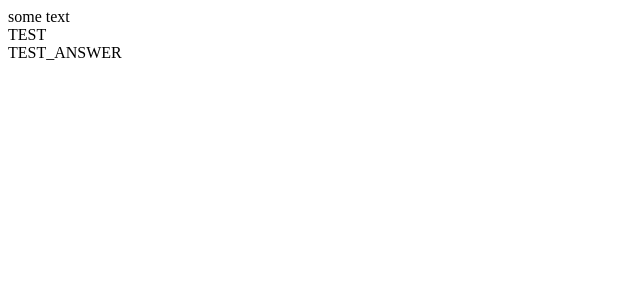
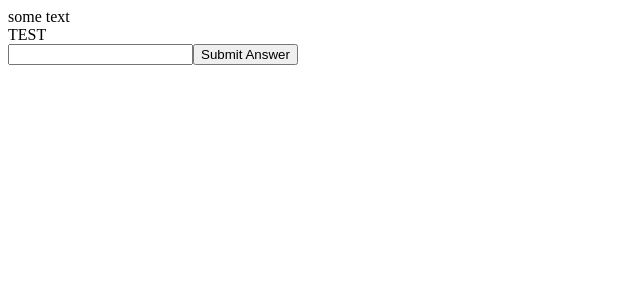
Before and after one commit to orfnyc/flashcards, a React (Vite) app: page / in a window 1280 px wide. Shown: the top 300 px of the page, without its empty margins (0-640 px from the left). Built offline with nearby package versions, Linux system fonts and the light colour scheme.

Commit message:
test form answering

```diff
--- a/src/Study.tsx
+++ b/src/Study.tsx
@@ -1,14 +1,25 @@
-import react from 'react'
+import react, { useState } from 'react'
 import StudyMode from "./midlayer/StudyMode"
 
 function Study()
 {
     const ex = new StudyMode();
+    const [answer, setAnswer] = useState("");
+
+    const handleSubmit = (e: react.FormEvent<HTMLFormElement>) =>
+    {
+        e.preventDefault();
+        ex.evaluateAnswer(answer);
+        setAnswer("");
+    }
     return (
         <div>
             <div>some text</div>
             <div>{ex.getCardQuestion()}</div>
-            <div>{ex.getCardAnswer()}</div>
+            <form className="answerSubmission" onSubmit={handleSubmit}>
+                <input type="text" onChange={(e) => setAnswer(e.target.value)}/>
+                <button type="submit">Submit Answer</button>
+            </form>
         </div>
     );
 }
--- a/src/midlayer/Card.ts
+++ b/src/midlayer/Card.ts
@@ -31,6 +31,6 @@ export default class Card
 
     evaluateAnswer(answer: String)
     {
-        return this.answer = answer;
+        return this.answer === answer;
     }
 }
--- a/src/midlayer/StudyMode.ts
+++ b/src/midlayer/StudyMode.ts
@@ -9,7 +9,6 @@ export default class StudyMode
     {
         this.deck = new Deck();
         let card: Card = new Card();
-        console.log("HERE");
         card.setQuestion("TEST");
         card.setAnswer("TEST_ANSWER");
         this.deck.addCard(card);
@@ -24,4 +23,10 @@ export default class StudyMode
     {
         return this.deck.getCurrentCard().getAnswer();
     }
+
+    evaluateAnswer(answer: String)
+    {
+        console.log("gggggg");
+        console.log(this.deck.getCurrentCard().evaluateAnswer(answer));
+    }
 }
```
